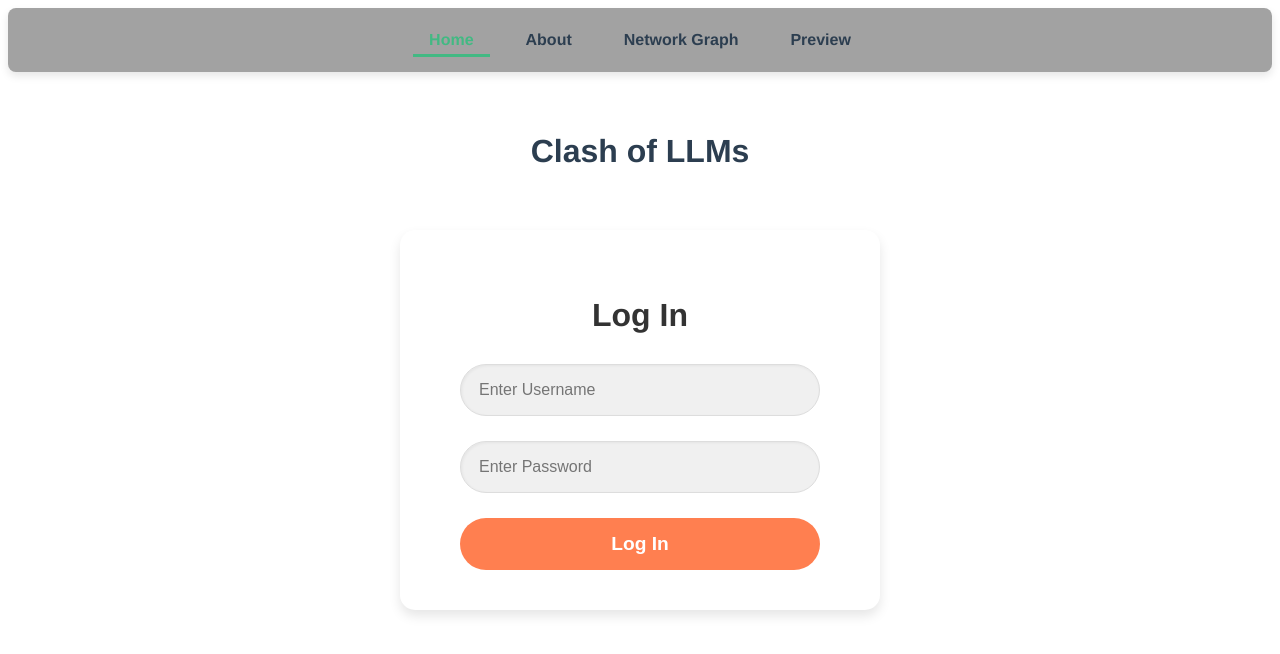
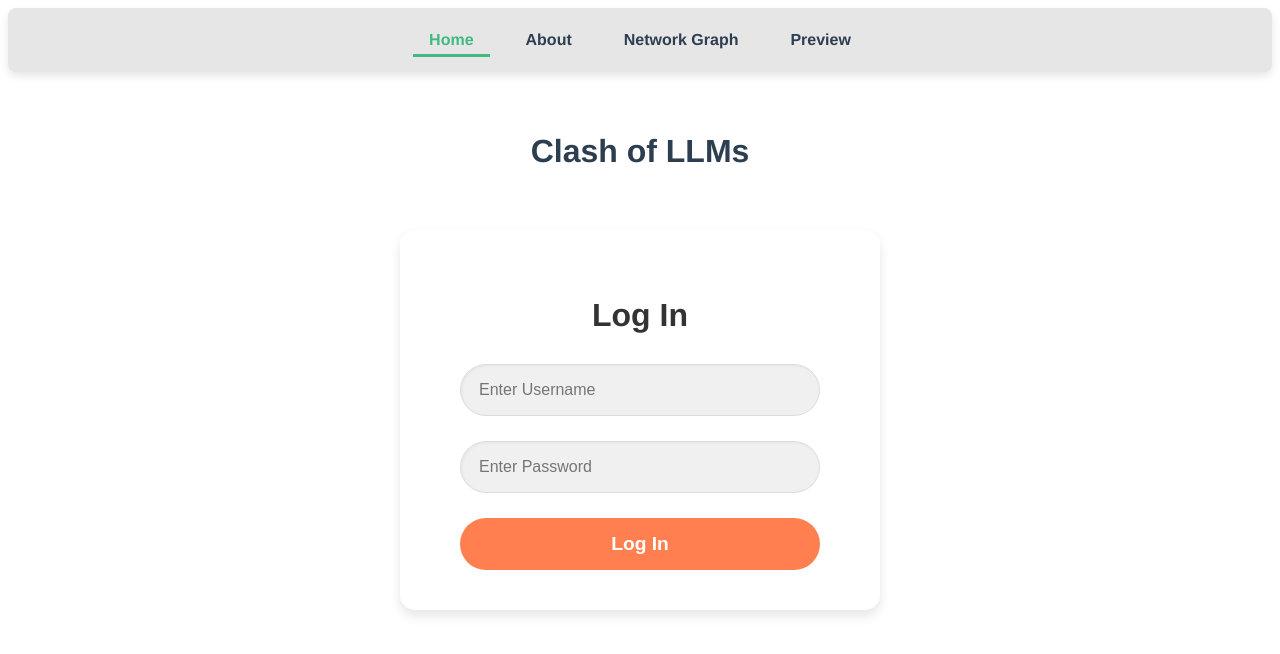
Before and after one commit to jjwilliamjun/clash-of-llms-next, a Vue app in the folder clash-of-llms/: page / in a window 1280 px wide. Shown: the top 654 px of the page. Built offline with nearby package versions, Linux system fonts and the light colour scheme.

Commit message:
nav bar colour change

```diff
--- a/clash-of-llms/src/App.vue
+++ b/clash-of-llms/src/App.vue
@@ -22,7 +22,7 @@
   justify-content: center;
   gap: 20px;
   padding: 15px;
-  background-color: #a2a2a2;
+  background-color: #e6e6e6;
   border-radius: 8px;
   box-shadow: 0 4px 8px rgba(0, 0, 0, 0.1);
   margin-bottom: 20px;
```
